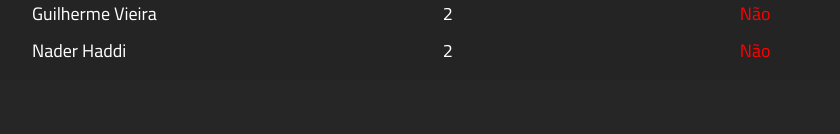
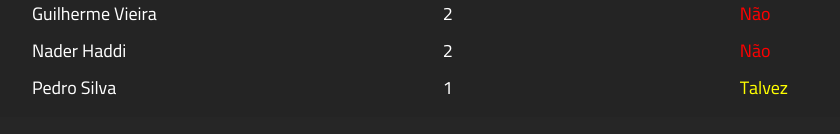
Before and after one commit to henrique2003/black-sad-list, a Gatsby site: page / in a window 1280 px wide. Shown: the part 540-674 px from the top of the page, without its empty margins (141-981 px from the left). Built offline with nearby package versions, Linux system fonts and the light colour scheme; Gatsby itself is replaced by a stand-in of ours; a web font is replaced by a local one.

Commit message:
Update index.js

```diff
--- a/src/components/HomeBody/Table/index.js
+++ b/src/components/HomeBody/Table/index.js
@@ -44,6 +44,12 @@ const Table = () => {
             friend="Não"
             ifFriend={2}
           />
+          <SadPeople
+            name="Pedro Silva"
+            occurrences="1"
+            friend="Talvez"
+            ifFriend={1}
+          />
         </tbody>
       </table>
     </div>
```
